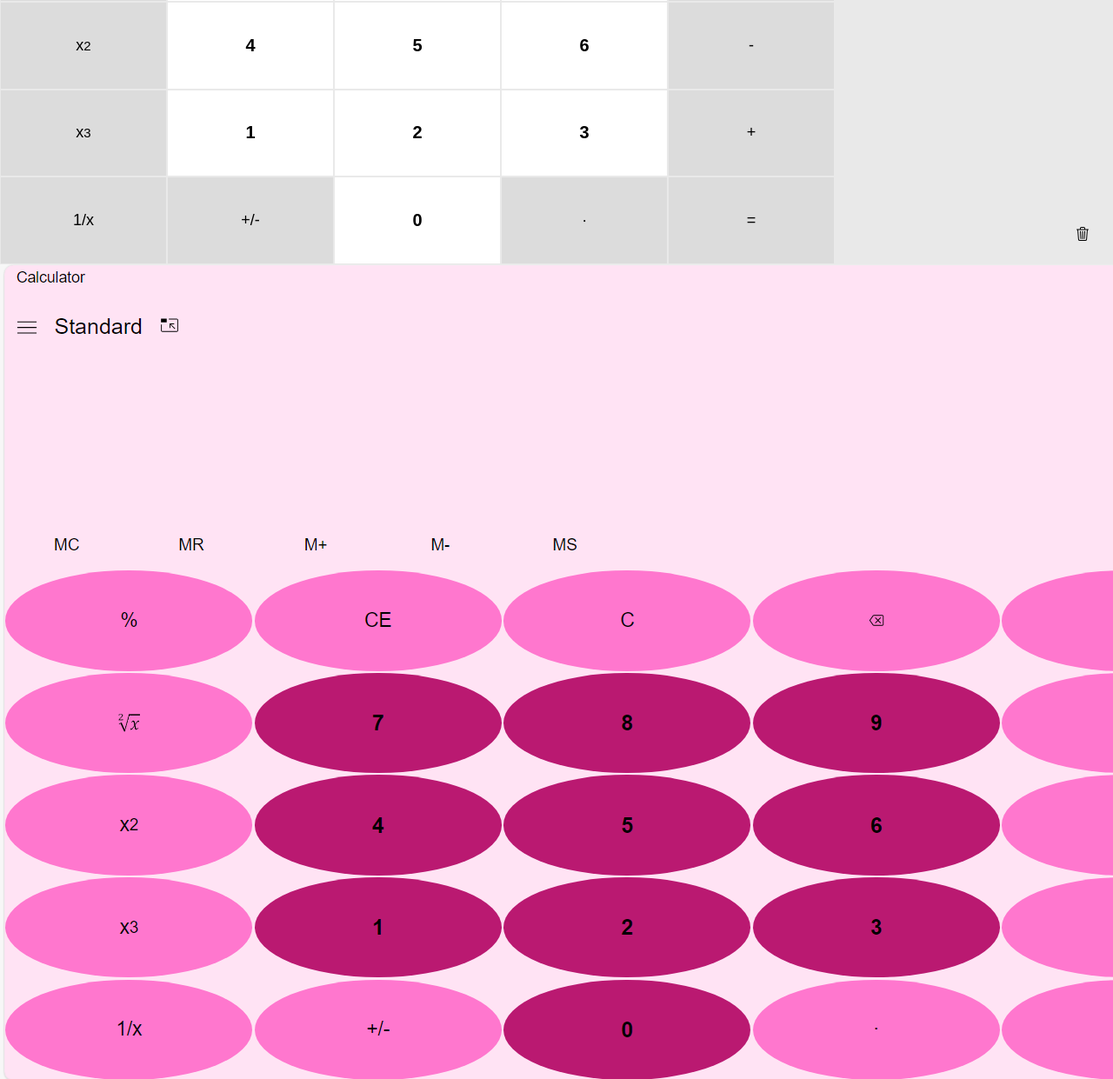
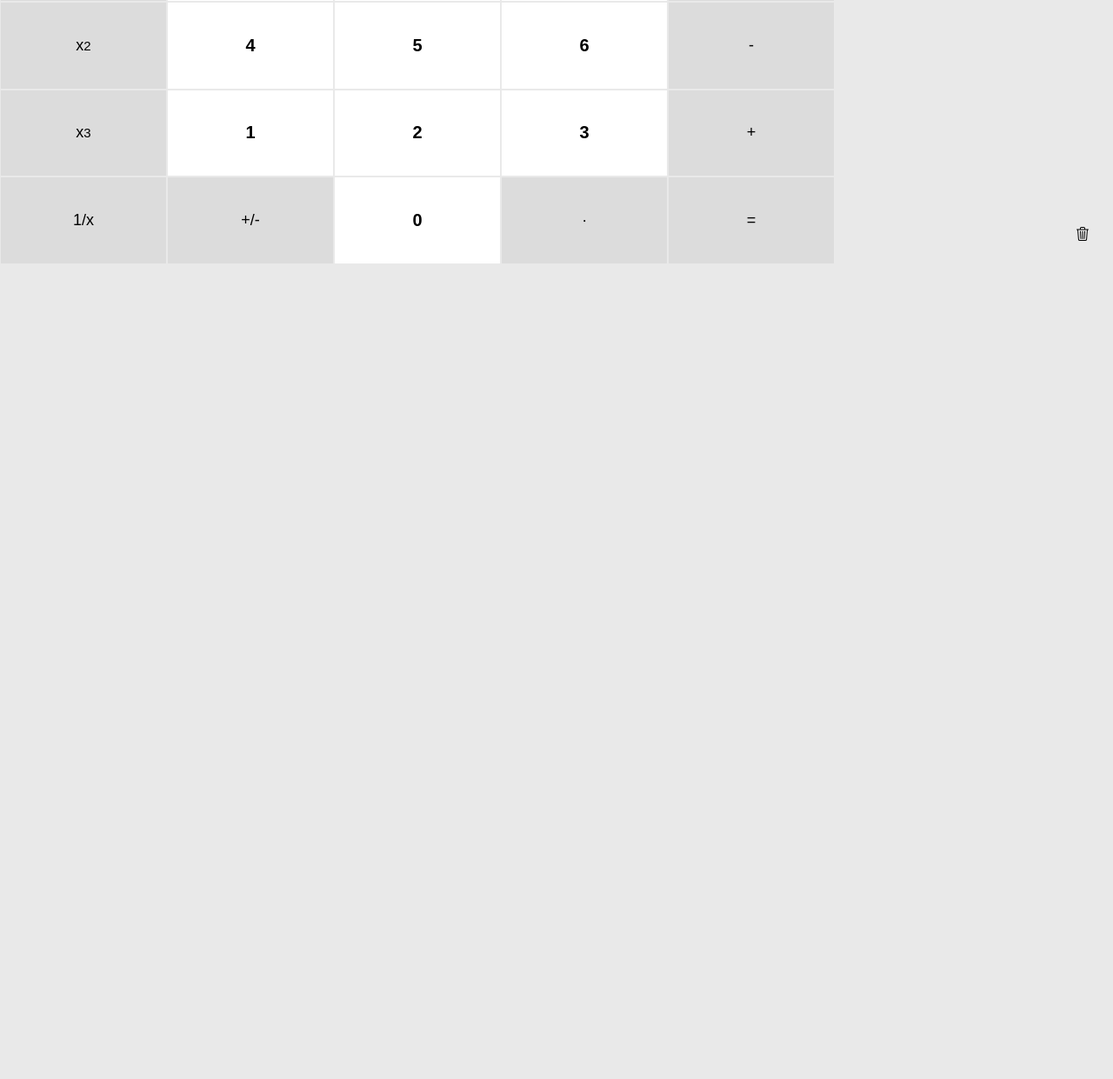
Before and after one commit to zahramohammadi078/calculation-functionalities, a plain HTML site: page index.html in a window 1280 px wide. Shown: the part 496-1737 px from the top of the page at 87% size. After the commit the page ends 800 px from the top, so only its background shows below. Drawn offline with Linux system fonts and the light colour scheme.

Commit message:
Update index.html

```diff
--- a/index.html
+++ b/index.html
@@ -173,6 +173,6 @@
     </div>
     <script src="func.js"></script>
     <script src="them.js"></script>
-    <img src="photo/step3-pink.PNG" alt="">
+
   </body>
 </html>
```
